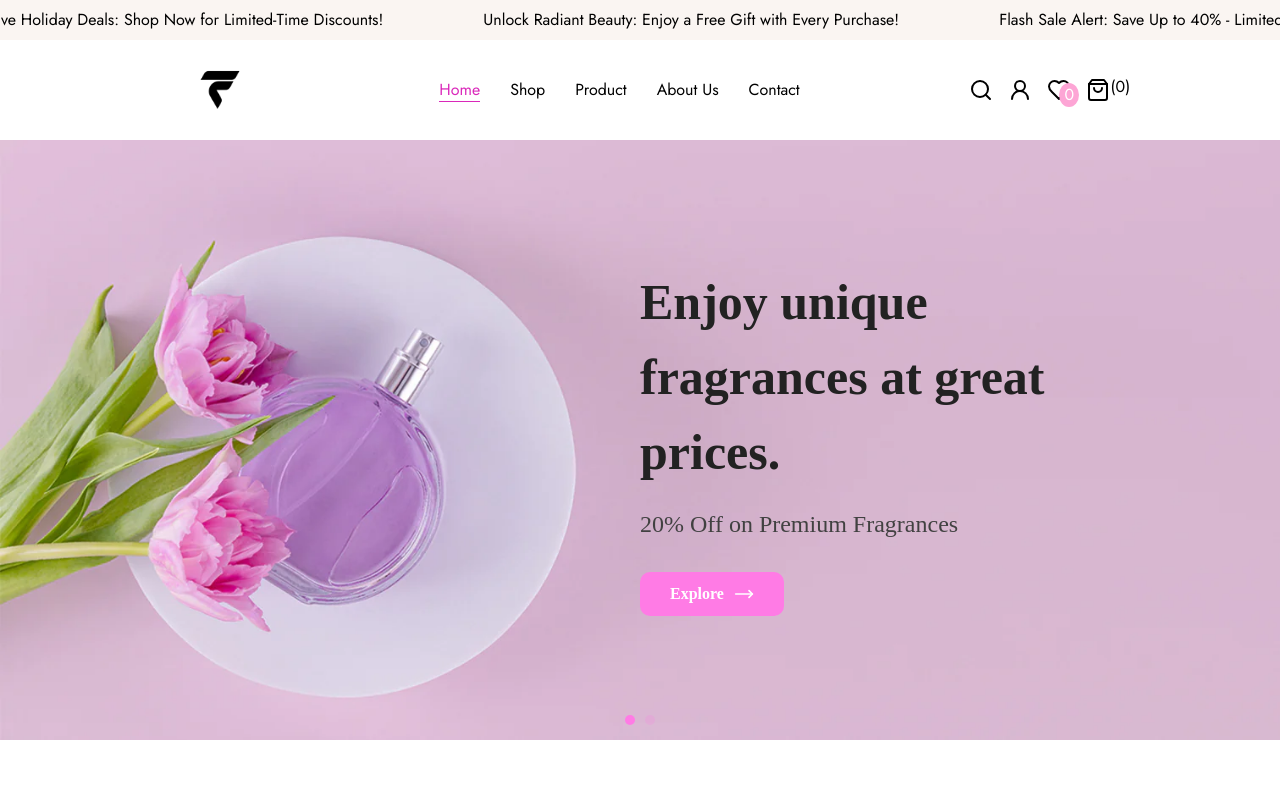
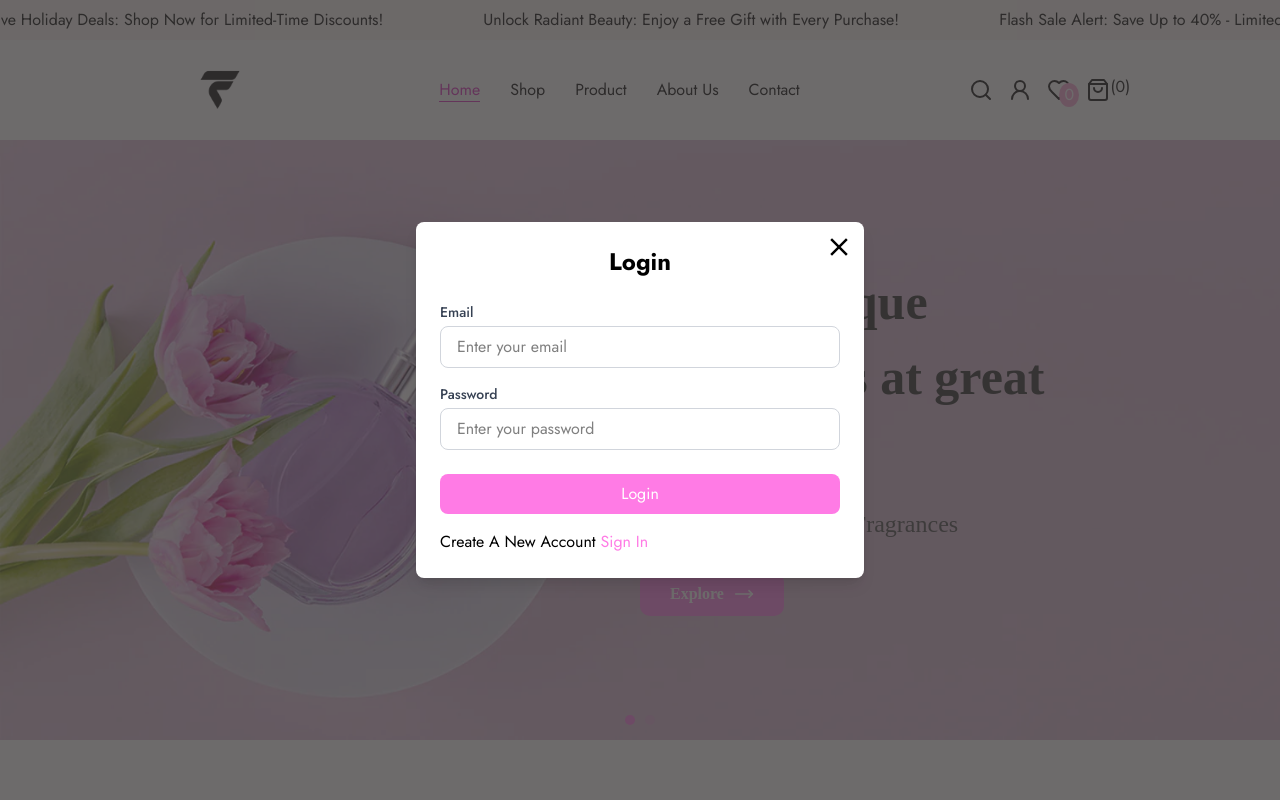
Before and after one commit to IzharProCoder-web/E-commerece-Prefum-Store, a React (Vite) app in the folder my-project/: page / in a window 1280 px wide. Both pictures are taken after a click on the icon 1020 px from the left and 90 px from the top of the page. Shown: the top 800 px of the page. Built offline with nearby package versions, Linux system fonts and the light colour scheme; a web font is replaced by a local one.

Commit message:
Create Login And Sign Up Pop

```diff
--- a/my-project/src/App.jsx
+++ b/my-project/src/App.jsx
@@ -1,14 +1,12 @@
 import React from "react";
 import { BrowserRouter } from "react-router-dom";
 import AppRoutes from "./AppRoutes";
-import TopNavbar from "./TopNabar";
-import MainNavbar from "./MainNavbar";
+
 
 function App() {
   return (
     <BrowserRouter>
-      <TopNavbar />
-      <MainNavbar />
+
       <AppRoutes />
     </BrowserRouter>
   );
--- a/my-project/src/AppRoutes.jsx
+++ b/my-project/src/AppRoutes.jsx
@@ -1,4 +1,4 @@
-import React from "react";
+import React, { useState } from "react";
 import { Route, Routes } from "react-router-dom";
 import Home from "./Pages/Home";
 import Shop from "./Pages/Shop";
@@ -7,11 +7,20 @@ import Product from "./Pages/Product";
 import Contact from "./Pages/Contact";
 import AddToCart from "./Pages/AddToCart";
 import AddToFav from "./Pages/AddToFav";
+import LoginPop from "./Components/LoginPop";
+import TopNavbar from "./TopNabar";
+import MainNavbar from "./MainNavbar";
+
 
 
 const AppRoutes = () => {
+  const [showLoginPop, setShowLoginPop] = useState(false)
   return (
-    <Routes>
+    <>
+    {showLoginPop ? <LoginPop setShowLoginPop={setShowLoginPop}  /> : <></>}
+    <TopNavbar />
+    <MainNavbar setShowLoginPop={setShowLoginPop} />
+     <Routes>
       <Route path="/" element={<Home />} />
       <Route path="/shop" element={<Shop />} />
       <Route path="/about" element={<About />} />
@@ -20,6 +29,7 @@ const AppRoutes = () => {
       <Route path="/cart" element={<AddToCart />} />
       <Route path="/fav" element={<AddToFav />} />
     </Routes>
+ </>
   );
 };
 
--- a/my-project/src/Components/Home/HomeProduct.jsx
+++ b/my-project/src/Components/Home/HomeProduct.jsx
@@ -167,13 +167,13 @@ const HomeProduct = () => {
         >
           {homeProductData.map((data, index) => (
             <SwiperSlide key={index}>
-              <div className="bg-white rounded-lg shadow-sm text-center hover:shadow-md transition-shadow duration-300 relative group">
+              <div className="bg-white shadow-sm text-center hover:shadow-md transition-shadow duration-300 relative group">
                 {/* Image Container */}
-                <div className="relative overflow-hidden rounded-lg">
+                <div className="relative overflow-hidden ">
                   <img
                     src={data.img}
                     alt={data.name}
-                    className="w-full h-64 object-cover rounded-lg mb-6 transition-transform duration-300 group-hover:scale-105"
+                    className="w-full h-64 object-cover  mb-6 transition-transform duration-300 group-hover:scale-105"
                   />
                   {/* Quick Add Button */}
                   <button
@@ -266,7 +266,7 @@ const HomeProduct = () => {
 
         {/* Quantity Selector and Add to Cart Button */}
         <div className="flex sm:flex-row flex-col sm:items-center gap-3 mb-4">
-          <div className="flex justify-center px-3 sm:px-6 py-2 items-center bg-white border-2 border-[#000] gap-4 sm:gap-2 rounded-full">
+          <div className="flex justify-center px-3 sm:px-8 py-1 items-center bg-white border-2 border-[#000] gap-4 sm:gap-2 rounded-full">
             <button
               onClick={handleDecrement}
               className="hover:text-[#ff7be5] text-lg"
@@ -282,7 +282,7 @@ const HomeProduct = () => {
             </button>
           </div>
           <Link to="/cart">
-            <button className="w-full sm:w-auto mt-4 bg-[#ff7be5] text-white px-6 py-2 rounded-full hover:bg-[#e56acf] transition-colors duration-300">
+            <button className="w-full sm:w-auto  bg-[#ff7be5] text-white px-6 py-2 rounded-full hover:bg-[#e56acf] transition-colors duration-300">
               ADD TO CART
             </button>
           </Link>
--- /dev/null
+++ b/my-project/src/Components/LoginPop.jsx
@@ -0,0 +1,122 @@
+import React, { useState } from "react";
+import { IoMdClose } from "react-icons/io";
+
+const LoginPop = ({ setShowLoginPop }) => {
+  const [email, setEmail] = useState("");
+  const [password, setPassword] = useState("");
+  const [currState, setCurrState] = useState("Login");
+
+  const handleSubmit = (e) => {
+    e.preventDefault();
+    console.log("Email:", email);
+    console.log("Password:", password);
+  };
+
+  return (
+    <div
+      className={`fixed  inset-0 bg-[#3c3a3abf] bg-opacity-50 flex items-center justify-center z-50 p-4`}
+    >
+      <div className="bg-white rounded-lg shadow-lg w-full max-w-md p-6 relative">
+        {/* Close Button */}
+        <button
+          onClick={() => setShowLoginPop(false)}
+          className=" absolute right-[10px] top-[10px]  text-[#000] hover:text-gray-700 text-3xl"
+        >
+          <IoMdClose />
+        </button>
+
+        {/* Login Form */}
+        <h2 className="text-2xl font-bold mb-6 text-center">{currState}</h2>
+        <form onSubmit={handleSubmit}>
+       {currState === "Login" ? <></> :  <div className="mb-4">
+            <label
+              htmlFor="text"
+              className="block text-sm font-medium text-gray-700"
+            >
+              Full Name
+            </label>
+            <input
+              type="text"
+              id="Enter Your Full Name"
+              value={email}
+              onChange={(e) => setEmail(e.target.value)}
+              className="w-full px-4 py-2 mt-1 border border-gray-300 rounded-lg focus:outline-none focus:ring-2 focus:ring-[#ff7be5]"
+              placeholder="Enter your email"
+              required
+            />
+          </div>}
+
+          {/* Email Input */}
+          <div className="mb-4">
+            <label
+              htmlFor="email"
+              className="block text-sm font-medium text-gray-700"
+            >
+              Email
+            </label>
+            <input
+              type="email"
+              id="email"
+              value={email}
+              onChange={(e) => setEmail(e.target.value)}
+              className="w-full px-4 py-2 mt-1 border border-gray-300 rounded-lg focus:outline-none focus:ring-2 focus:ring-[#ff7be5]"
+              placeholder="Enter your email"
+              required
+            />
+          </div>
+
+          {/* Password Input */}
+          <div className="mb-6">
+            <label
+              htmlFor="password"
+              className="block text-sm font-medium text-gray-700"
+            >
+              Password
+            </label>
+            <input
+              type="password"
+              id="password"
+              value={password}
+              onChange={(e) => setPassword(e.target.value)}
+              className="w-full px-4 py-2 mt-1 border border-gray-300 rounded-lg focus:outline-none focus:ring-2 focus:ring-[#ff7be5]"
+              placeholder="Enter your password"
+              required
+            />
+          </div>
+
+          {/* Submit Button */}
+          <button
+            type="submit"
+            className="w-full bg-[#ff7be5] text-white py-2 rounded-lg hover:bg-[#e56acf] transition-colors duration-300"
+          >
+            {currState === "Login" ? "Login" : "Create Account"}
+          </button>
+        </form>
+
+        {currState === "Login" ? (
+          <p className="mt-4">
+            Create A New Account{" "}
+            <span
+              onClick={() => setCurrState("Sign Up")}
+              className=" cursor-pointer text-[#ff7be5]"
+            >
+              Sign In
+            </span>
+          </p>
+        ) : (
+          <p className="mt-4">
+            Already have an Account{" "}
+            <span
+              onClick={() => setCurrState("Login")}
+              className="cursor-pointer text-[#ff7be5]"
+            >
+              LogIn
+            </span>
+          </p>
+        )}
+      </div>
+    </div>
+  );
+};
+
+export default LoginPop;
--- a/my-project/src/MainNavbar.jsx
+++ b/my-project/src/MainNavbar.jsx
@@ -1,7 +1,7 @@
 import React, { useState } from "react";
 import { Link, NavLink } from "react-router-dom"; // Import NavLink instead of Link
 
-const Navbar = () => {
+const Navbar = ({setShowLoginPop}) => {
   const [isSearchBarOpen, setIsSearchBarOpen] = useState(false);
   const [isMobileMenuOpen, setIsMobileMenuOpen] = useState(false);
 
@@ -145,6 +145,7 @@ const Navbar = () => {
           </svg>
 
           <svg
+          onClick={() => setShowLoginPop(true)}
             xmlns="http://www.w3.org/2000/svg"
             width="24"
             height="24"
@@ -309,6 +310,8 @@ const Navbar = () => {
           </svg>
 
           <svg
+
+            onClick={() => setShowLoginPop(true)}
             xmlns="http://www.w3.org/2000/svg"
             width="24"
             height="24"
@@ -318,7 +321,7 @@ const Navbar = () => {
             strokeWidth="2"
             strokeLinecap="round"
             strokeLinejoin="round"
-            className="cursor-pointer"
+            className="cursor-pointer "
           >
             <circle cx="12" cy="8" r="5" />
             <path d="M20 21a8 8 0 0 0-16 0" />
@@ -355,7 +358,7 @@ const Navbar = () => {
               strokeWidth="2"
               strokeLinecap="round"
               strokeLinejoin="round"
-              className="cursor-pointer"
+              className="cursor-pointer "
             >
               <path d="M6 2 3 6v14a2 2 0 0 0 2 2h14a2 2 0 0 0 2-2V6l-3-4Z" />
               <path d="M3 6h18" />
```
